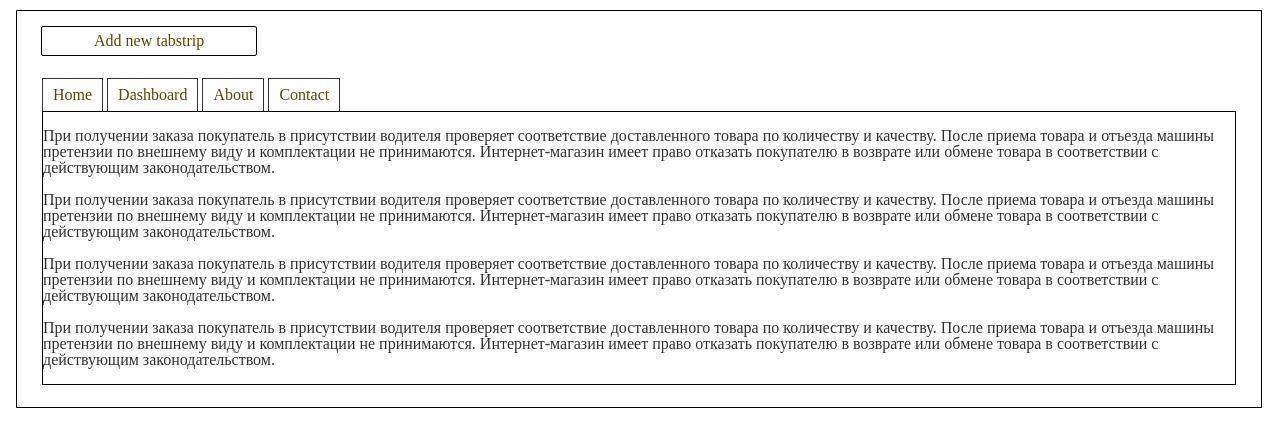
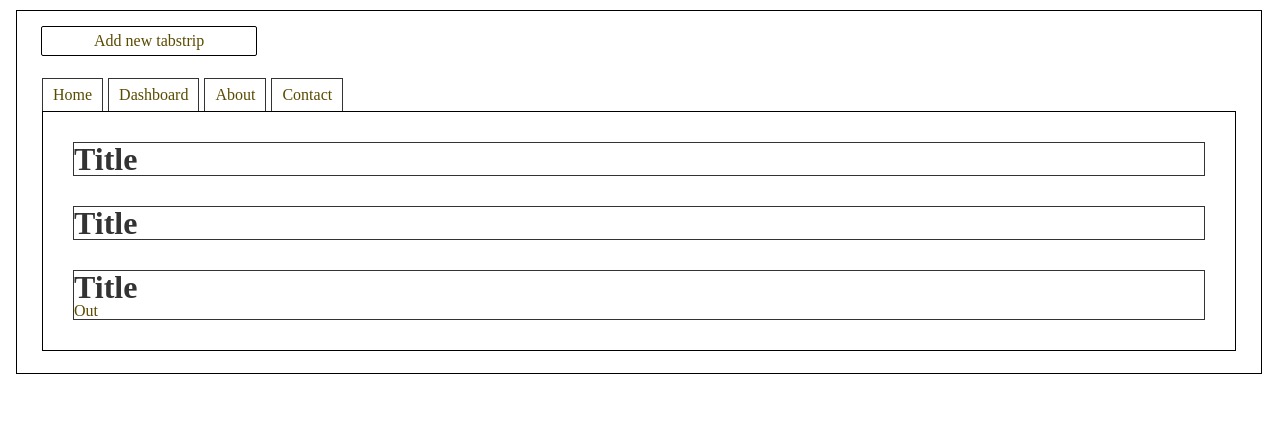
Before and after one commit to aliakseiyurchak/EpamJSProject, a plain HTML site: page index.html in a window 1280 px wide. Drawn offline with Linux system fonts and the light colour scheme.

Commit message:
Implement AJAX query using Jquery Make HTML page & put data on it from Tabs.json

```diff
--- a/css/styles.css
+++ b/css/styles.css
@@ -108,6 +108,7 @@
 	display: inline-block;
  	border: 1px solid;
  	border-bottom: none;
+ 	margin-right: 5px;
 }
 
 .tbs ul li:hover {
@@ -131,6 +132,18 @@
 	border: 1px solid #000;
 }
 
+#tab-content div {
+	margin: 30px;
+  	border: 1px solid;
+}
+
+#tab-content div:nth-of-type(2){
+	display: none;
+}
+
+#tab-content p {
+	text-align: justify;
+}
 
 #mainbtn {
   	display: inline-block;
--- /dev/null
+++ b/data/Tabs.json
@@ -0,0 +1,18 @@
+
+    [
+    {
+        "title": "Home",
+        "content": "<h1>Title</h1>"
+    },
+    {
+        "title": "Dashboard",
+        "content": "<h1>Title</h1>"
+    },
+    {
+        "title": "About",
+        "content": "<h1>Title</h1>"
+    },
+    {
+        "title": "Contact",
+        "content": "<h1>Title</h1><a href = 'http://www.javascript.ru'>Out</a>"
+    }]
--- a/index.html
+++ b/index.html
@@ -32,26 +32,10 @@
 		<div class = "main-block">
 			<a href="#" id="mainbtn">Add new tabstrip</a>
 			<div class = "tbs">
-                    <ul>
-                        <li><a href="#3">Home</a></li>
-                        <li><a href="#3">Dashboard</a></li>
-                        <li><a href="#3">About</a></li>
-                        <li><a href="#3">Contact</a></li>
+                    <ul id="menu">
                     </ul>
                     <div id = "tab-content">
-                        <div>
-                            <p>При получении заказа покупатель в присутствии водителя проверяет соответствие доставленного товара по количеству и качеству. После приема товара и отъезда машины претензии по внешнему виду и комплектации не принимаются. Интернет-магазин имеет право отказать покупателю в возврате или обмене товара в соответствии с действующим законодательством.</p>
-                        </div>
-                        <div>
-                            <p>При получении заказа покупатель в присутствии водителя проверяет соответствие доставленного товара по количеству и качеству. После приема товара и отъезда машины претензии по внешнему виду и комплектации не принимаются. Интернет-магазин имеет право отказать покупателю в возврате или обмене товара в соответствии с действующим законодательством.</p>
-                        </div>
-                        <div>
-                            <p>При получении заказа покупатель в присутствии водителя проверяет соответствие доставленного товара по количеству и качеству. После приема товара и отъезда машины претензии по внешнему виду и комплектации не принимаются. Интернет-магазин имеет право отказать покупателю в возврате или обмене товара в соответствии с действующим законодательством.</p>
-                        </div>
-                        <div>
-                                <p>При получении заказа покупатель в присутствии водителя проверяет соответствие доставленного товара по количеству и качеству. После приема товара и отъезда машины претензии по внешнему виду и комплектации не принимаются. Интернет-магазин имеет право отказать покупателю в возврате или обмене товара в соответствии с действующим законодательством.
-                                </p>
-                        </div>
+
                     </div>
                 </div>
 		</div>
--- a/js/main.js
+++ b/js/main.js
@@ -1,7 +1,7 @@
 $(document).ready(function() {
 
-
-    // $( "#tabs" ).tabs();
+   var $tbsmenu = $('#menu');
+   var $tbscontent = $('#tab-content');
     $('#mainbtn').on('click', function() {
     	$('.left-block').show(500);
     	$('.main-block').css('width', '60%');
@@ -13,4 +13,26 @@ $(document).ready(function() {
     	$('.main-block').css('width', '100%');
     });
 
+    $.ajax( {
+    	type: 'GET',
+    	url: 'data/Tabs.json',
+    	success: function(tabs) {
+    		$.each(tabs, function(index, tab) {
+    			$tbsmenu.append("<li><a>" + tab.title + "</a></li>");
+    			$tbscontent.append("<div id='id"+index+"''>"+tab.content+"</div>");
+    		});
+    	},
+    	error: function() {
+    		alert('Error loading tabs');
+    	}
+    });
+
+
+//     $.get("data/Tabs.json", function(data){
+//     	console.log(data["tabs"]);
+//     	$.each(data["tabs"], function(index, tab){
+//     		$("#menu").append("<li><a>" + tab["title"] + "</a></li>");
+//     		$(".tab-content").append("<div id='id"+index+"''>"+tab["content"]+"</div>");
+//     	});
+//     });
 });
```
Also changed, not shown: 2 other files.
